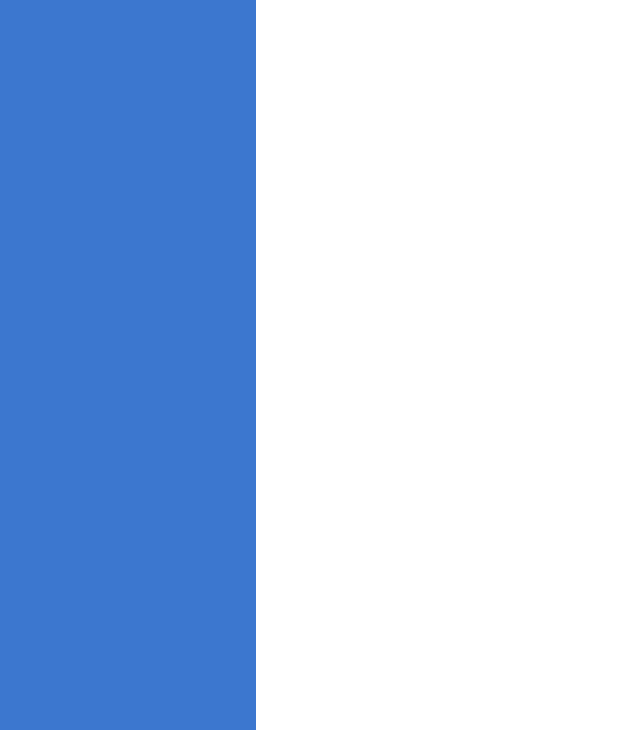
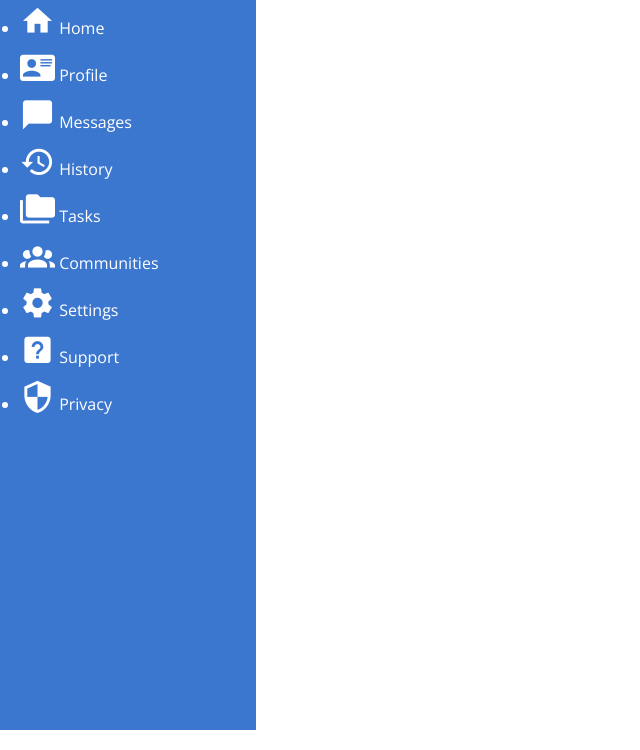
Before and after one commit to maryorwah04/Admin-dashboard, a plain HTML site: page index.html in a window 1280 px wide. Shown: the part 70-820 px from the top of the page, without its empty margins (0-640 px from the left). Drawn offline with nearby package versions, Linux system fonts and the light colour scheme.

Commit message:
add aside lists

```diff
--- a/index.html
+++ b/index.html
@@ -14,6 +14,20 @@
         <aside>
             <div class="aside_links">
                 <h2><span class="mdi mdi-view-dashboard"></span> Dashboard</h2>
+                <ul class="list_one">
+                    <li><span class="mdi mdi-home"></span> Home</li>
+                    <li><span class="mdi mdi-card-account-details"></span> Profile</li>
+                    <li><span class="mdi mdi-message"></span> Messages</li>
+                    <li><span class="mdi mdi-history"></span> History</li>
+                    <li><span class="mdi mdi-folder-multiple"></span> Tasks</li>
+                    <li><span class="mdi mdi-account-group"></span> Communities</li>
+                </ul>
+
+                <ul class="list_two">
+                    <li><span class="mdi mdi-cog"></span> Settings</li>
+                    <li><span class="mdi mdi-help-box"></span> Support</li>
+                    <li><span class="mdi mdi-security"></span> Privacy</li>
+                </ul>
             </div>
         </aside>
         <main>
```
